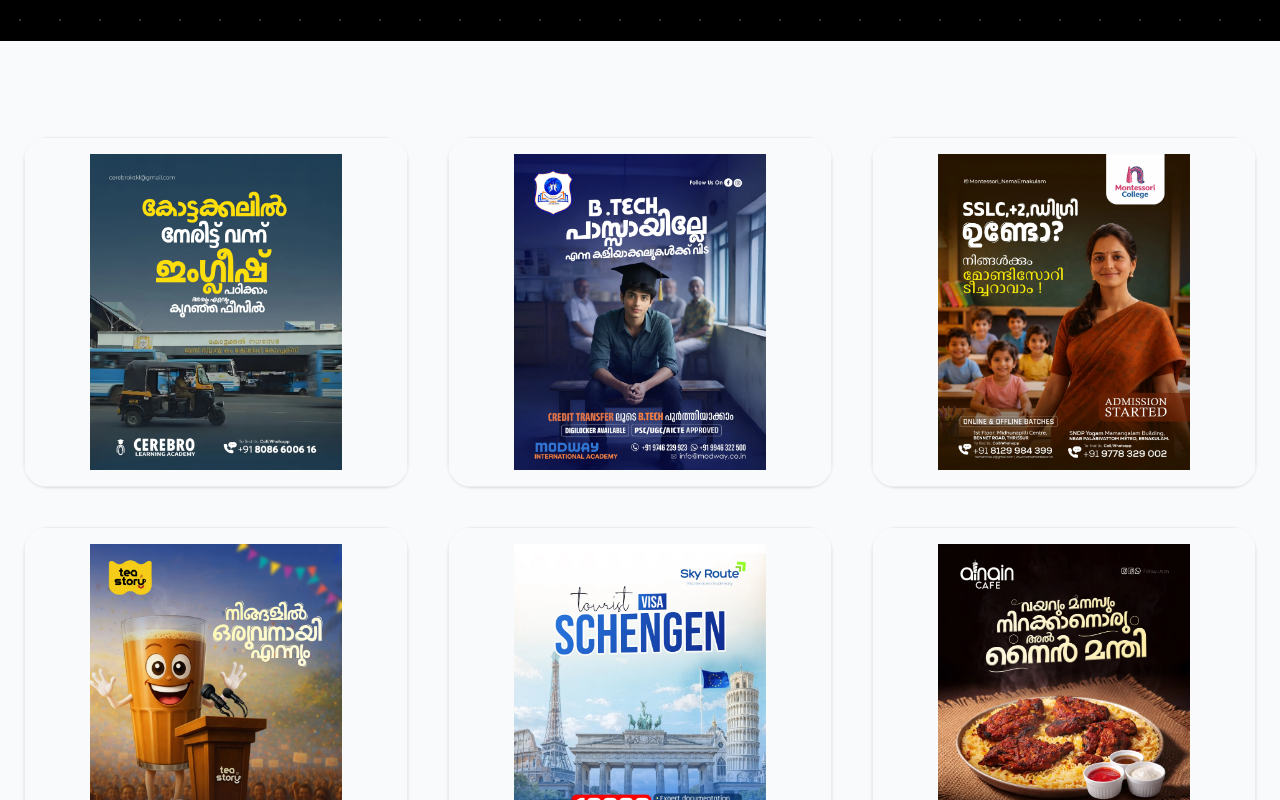
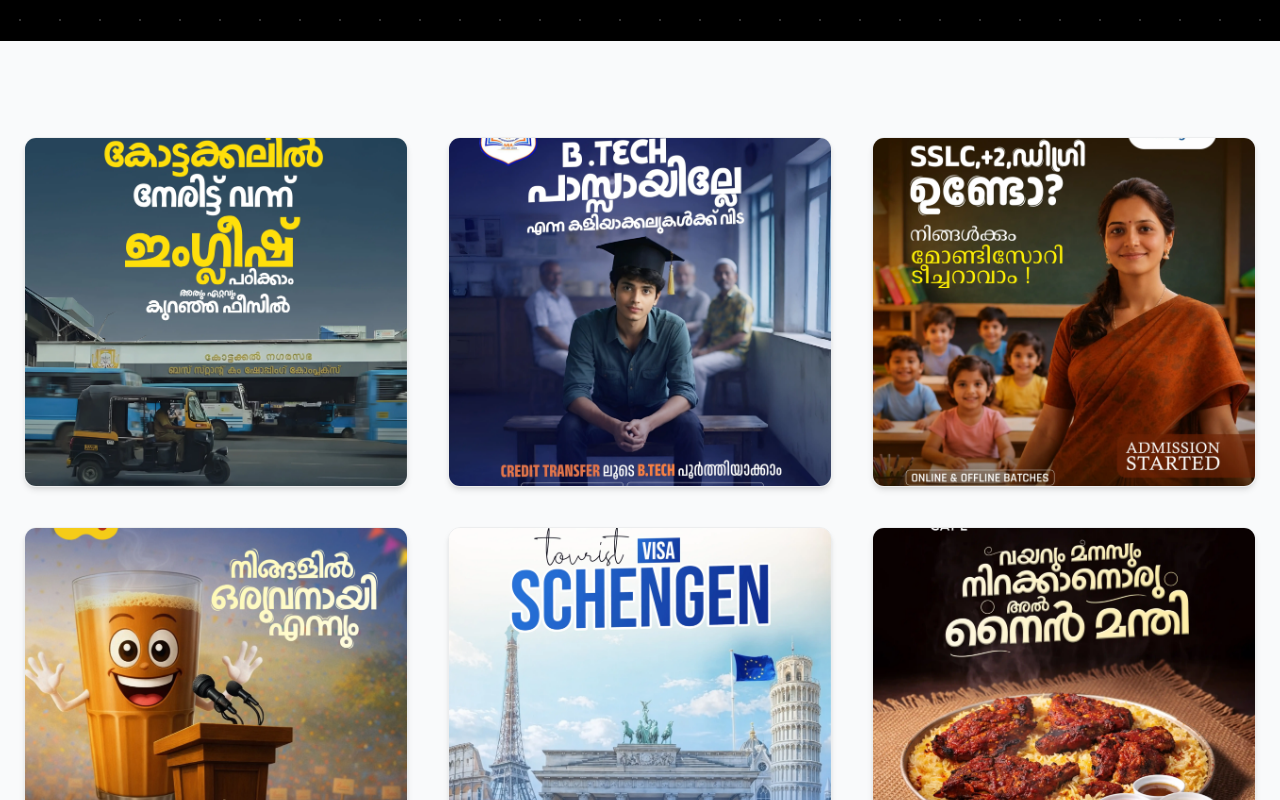
Before and after one commit to rootpixofficials/Adods_frontend, a Next.js app: page /ourworks in a window 1280 px wide. Shown: the part 560-1360 px from the top of the page. Built offline with nearby package versions, Linux system fonts and the light colour scheme.

Commit message:
Update project cards to use rounded-xl and edge-to-edge object-cover fill

```diff
--- a/app/components/Home/Projects.tsx
+++ b/app/components/Home/Projects.tsx
@@ -3,12 +3,12 @@
 import { allProjects } from "../../data/projects";
 
 const ProjectCard = ({ project }: { project: any }) => (
-  <Link href="/ourworks" className="relative group overflow-hidden rounded-[24px] shadow-sm block h-[240px] md:h-[280px] lg:h-[300px] cursor-pointer w-full">
-    <div className="w-full h-full bg-gray-50 flex items-center justify-center p-4 transition-transform duration-700 group-hover:scale-105">
+  <Link href="/ourworks" className="relative group overflow-hidden rounded-xl shadow-md block h-[240px] md:h-[280px] lg:h-[300px] cursor-pointer w-full border border-black/5">
+    <div className="w-full h-full flex items-center justify-center transition-transform duration-700 group-hover:scale-105">
       <img
         src={project.image}
         alt={project.title}
-        className="w-full h-full object-contain"
+        className="w-full h-full object-cover"
       />
     </div>
   </Link>
--- a/app/ourworks/page.tsx
+++ b/app/ourworks/page.tsx
@@ -55,12 +55,12 @@
         <div className="container mx-auto max-w-[1400px]">
           <div className="grid grid-cols-1 md:grid-cols-2 lg:grid-cols-3 gap-10">
             {displayedProjects.map((project, idx) => (
-              <AnimatedSection key={idx} direction="up" delay={idx * 0.1} className="group cursor-pointer rounded-[24px] overflow-hidden shadow-sm block h-[280px] md:h-[320px] lg:h-[350px] w-full">
-                <div className="w-full h-full bg-gray-50 flex items-center justify-center p-4 transition-transform duration-700 group-hover:scale-105 border border-black/5">
+              <AnimatedSection key={idx} direction="up" delay={idx * 0.1} className="group cursor-pointer rounded-xl overflow-hidden shadow-md block h-[280px] md:h-[320px] lg:h-[350px] w-full border border-black/5">
+                <div className="w-full h-full flex items-center justify-center transition-transform duration-700 group-hover:scale-105">
                   <img
                     src={project.image}
                     alt={project.title}
-                    className="w-full h-full object-contain"
+                    className="w-full h-full object-cover"
                   />
                 </div>
               </AnimatedSection>
```
